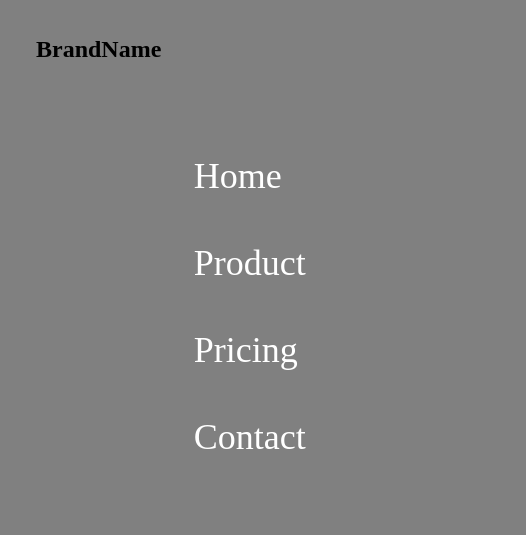
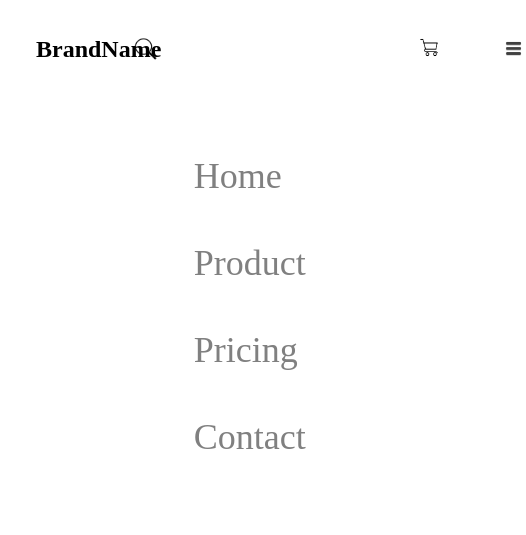
Before and after one commit to NinaWendy/Independent_Project2, a plain HTML site: page index.html in a window 390 px wide. Shown: the whole page, 526 px wide, since content can reach past the window. Drawn offline with Linux system fonts and the light colour scheme.

Commit message:
This commit adds the search icon ,cart icon and hamburger-menu icon to the mobile view

```diff
--- a/index.html
+++ b/index.html
@@ -13,6 +13,9 @@
 
     <nav class="navbar">
         <h5>BrandName</h5>
+        <img  class="search"  src="/Images/search-icon.png" alt="">
+        <img class="cart" src="/Images/cart.png" alt="">
+        <img class="menu" src="/Images/menu.png" alt="">
         <ul class="nav-list">
             <li><a href="#">Home</a></li>
             <li><a href="#">Product</a></li>
--- a/style.css
+++ b/style.css
@@ -17,6 +17,9 @@ nav {
 h5 {
     font-size: 27px;
     margin-top: 0.5em;
+}
+.search{
+    display: none;
 }
 
 .nav-list {
@@ -64,15 +67,40 @@ body{
         margin:-1.5em;
         color: black;
     }
+    .search{
+        display:flex;
+        width: 10%;
+        float: right;
+        margin-top:-2.2em;
+        margin-right:10em;
+    }
+    .cart{
+        display:flex;
+        width: 14%;
+        float: right;
+        margin-top:-2.6em;
+        margin-right:-8em;
+    }
+    .menu{
+        display:flex;
+        width: 10%;
+        float: right;
+        margin-top:-2.2em;
+        margin-right:-13em;
+    }
+    body{
+        background-color: white;
+    }
     .nav-list{
         padding: 3em;
         margin-top: 1em;
         line-height: 5em;
+        font-weight: 500;
     }
     a{
         font-size: 2em;
         padding: 1.7em;
-
+        color: gray;
     }
     h6{
         display:none;
```
Also changed, not shown: Images/cart.png (added), Images/menu.png (added), Images/search-icon.png (added).
